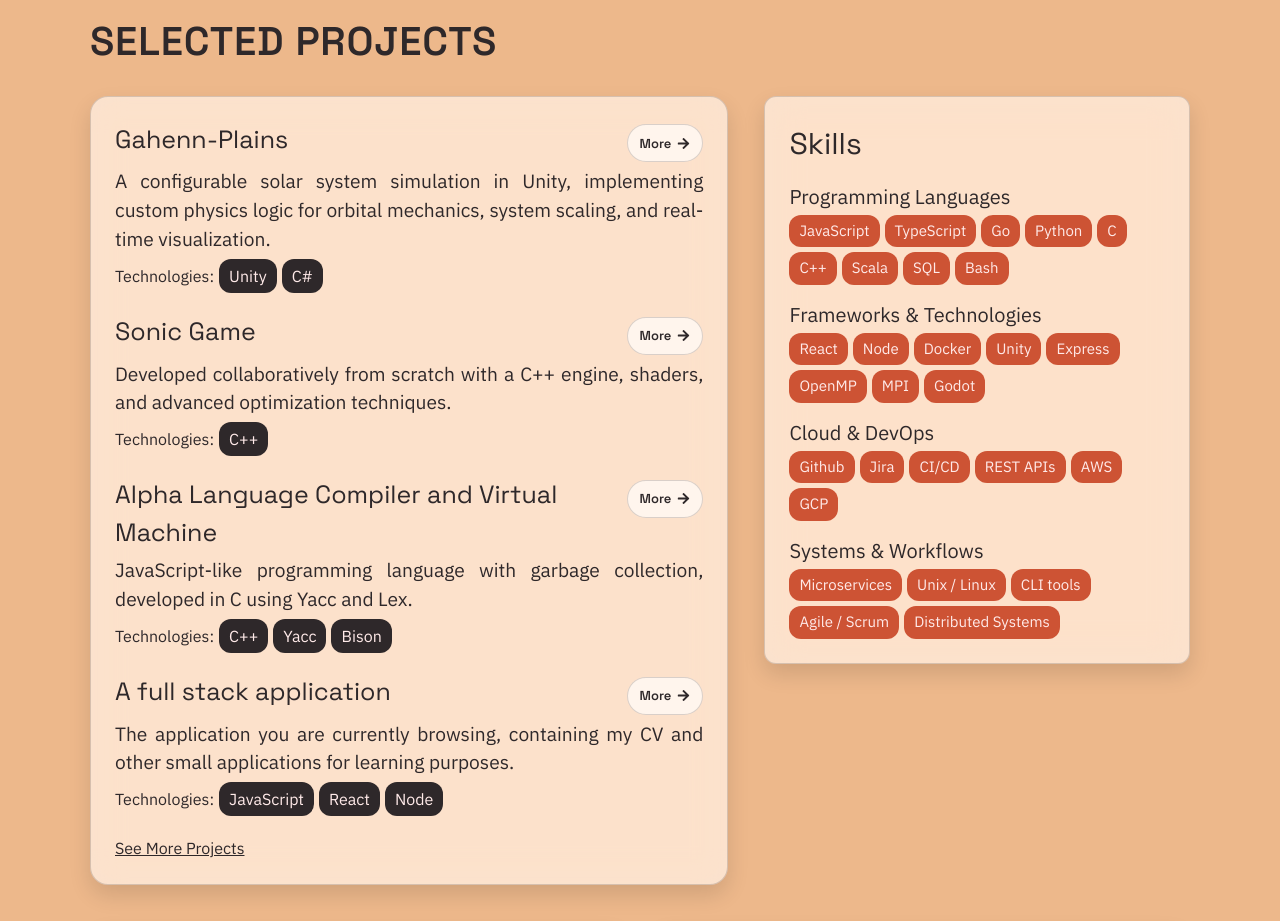
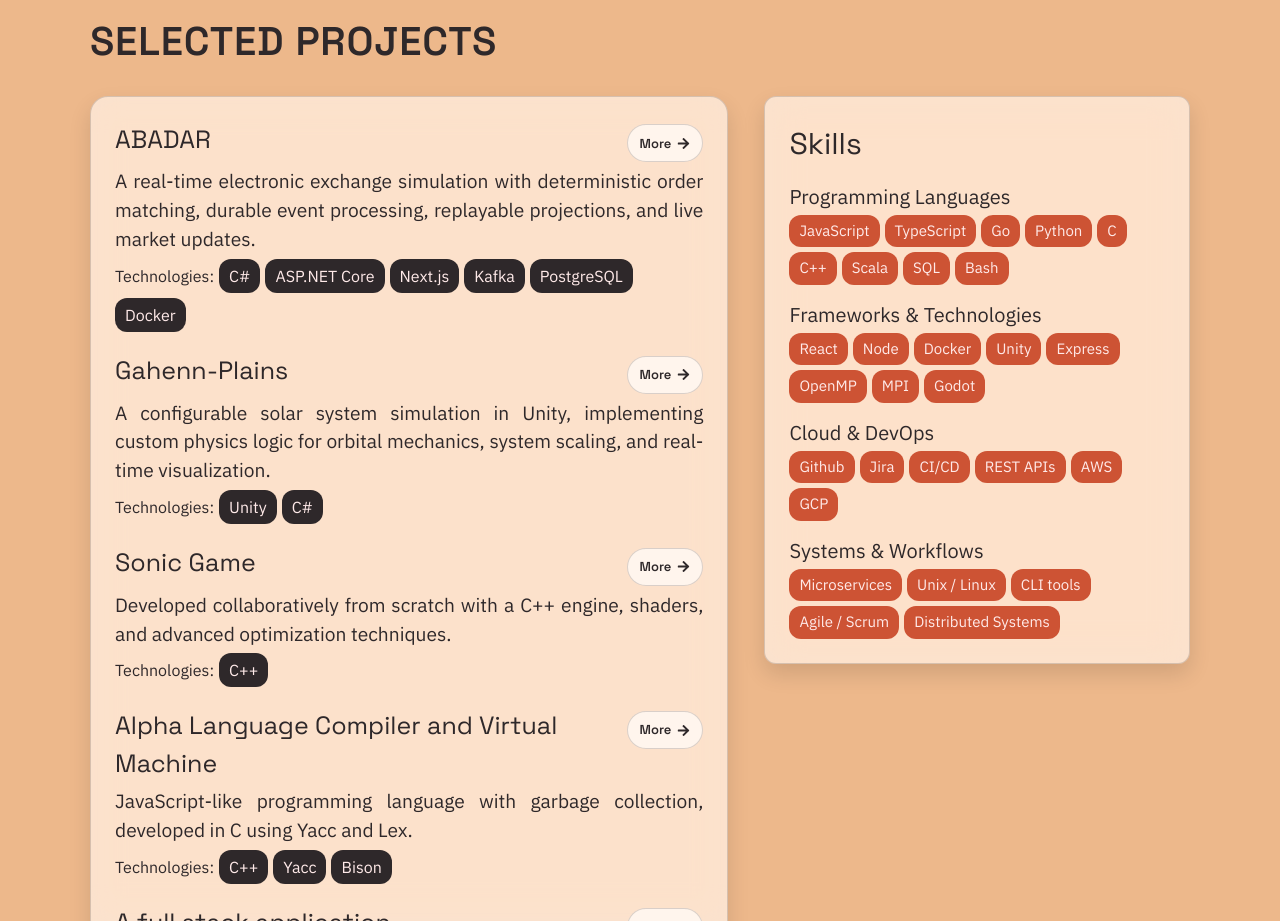
Before and after one commit to Dodos626/fullstack, a React (Vite) app in the folder frontend/: page / in a window 1280 px wide. Shown: the part 2060-2981 px from the top of the page. Built offline with nearby package versions, Linux system fonts and the light colour scheme; no server answers.

Commit message:
new project

```diff
--- a/frontend/src/data/portfolio.js
+++ b/frontend/src/data/portfolio.js
@@ -62,6 +62,26 @@ const education = [
 ];
 
 const projects = [
+    {
+        slug: 'abadar',
+        projectName: 'ABADAR',
+        summary: 'A distributed, event-driven market simulation and trading platform.',
+        description:
+            'A real-time electronic exchange simulation with deterministic order matching, durable event processing, replayable projections, and live market updates.',
+        details: [
+            'ABADAR models the core infrastructure of a modern electronic exchange through a deterministic price-time-priority matching engine and per-symbol workers.',
+            'Its ASP.NET Core backend combines PostgreSQL persistence, a transactional outbox, Kafka producers and consumers, idempotent projections, JWT authorization, SignalR updates, replay controls, and administration APIs.',
+            'A Next.js frontend provides authentication, user administration, profile editing, market history, simulation controls, event status, and projection replay tools.',
+        ],
+        highlights: [
+            'Built a deterministic event-driven matching engine with recovery and reset support',
+            'Implemented durable Kafka workflows with a transactional outbox and replayable projections',
+            'Containerized the exchange, PostgreSQL, Kafka, backend, and frontend with Docker Compose',
+        ],
+        technologies: ['C#', 'ASP.NET Core', 'Next.js', 'Kafka', 'PostgreSQL', 'Docker'],
+        github: 'https://github.com/Dodos626/Abadar',
+        selected: true,
+    },
     {
         slug: 'gahenn-plains',
         projectName: 'Gahenn-Plains',
```
